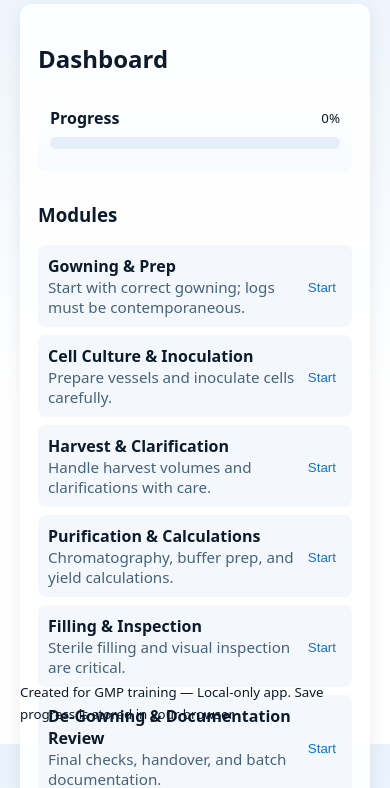
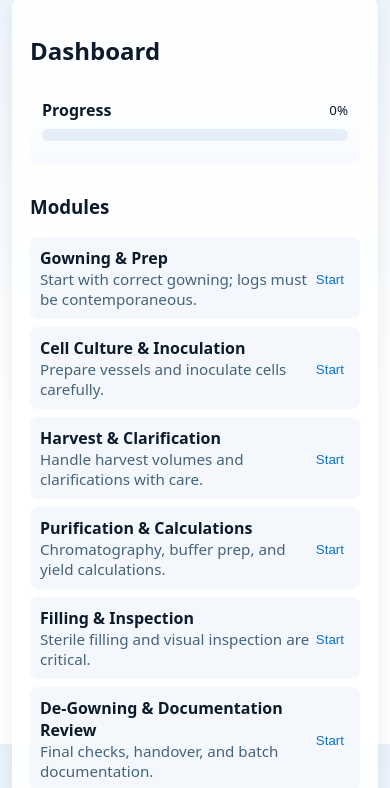
Before and after one commit to tolu-jnj/GDP-Interactive-Game, a plain HTML site: page index.html in a window 390 px wide. Shown: the part 100-888 px from the top of the page. Drawn offline with Linux system fonts and the light colour scheme.

Commit message:
Fix footer styling for better responsiveness and layout

```diff
--- a/styles.css
+++ b/styles.css
@@ -40,6 +40,12 @@ body{
 }
 
 /* Layout */
+body {
+  min-height: 100vh;
+  display: flex;
+  flex-direction: column;
+}
+
 .topbar{
   width:100%;
   max-width:var(--max-width);
@@ -64,7 +70,8 @@ main#app{
   width:100%;
   max-width:var(--max-width);
   display:block;
-  min-height:60vh;
+  flex: 1;
+  margin-bottom: 20px;
 }
 
 /* Pages */
@@ -110,8 +117,42 @@ button.secondary{background:#fff;border:1px solid #d6e6fb;color:var(--text);padd
 
 /* Small screen */
 @media (max-width:720px){
-  .dashboard-grid{grid-template-columns:1fr;gap:12px}
-  .module-footer{flex-direction:column-reverse;align-items:stretch}
+  body {
+    padding: 12px;
+  }
+  .dashboard-grid{
+    grid-template-columns:1fr;
+    gap:12px
+  }
+  .module-footer{
+    flex-direction:column-reverse;
+    align-items:stretch
+  }
+  .footer {
+    padding: 16px 12px;
+    margin: 0 -12px;
+    border-radius: 0;
+  }
+  .footer small {
+    display: block;
+    line-height: 1.4;
+  }
+}
+
+/* Footer */
+.footer {
+  margin-top: auto;
+  padding: 20px 0;
+  width: 100%;
+  max-width: var(--max-width);
+  text-align: center;
+  background: var(--bg);
+  border-radius: 8px;
+}
+
+.footer small {
+  color: #45637a;
+  font-size: 0.85rem;
 }
 
 /* Accessibility: hidden sr */
```
